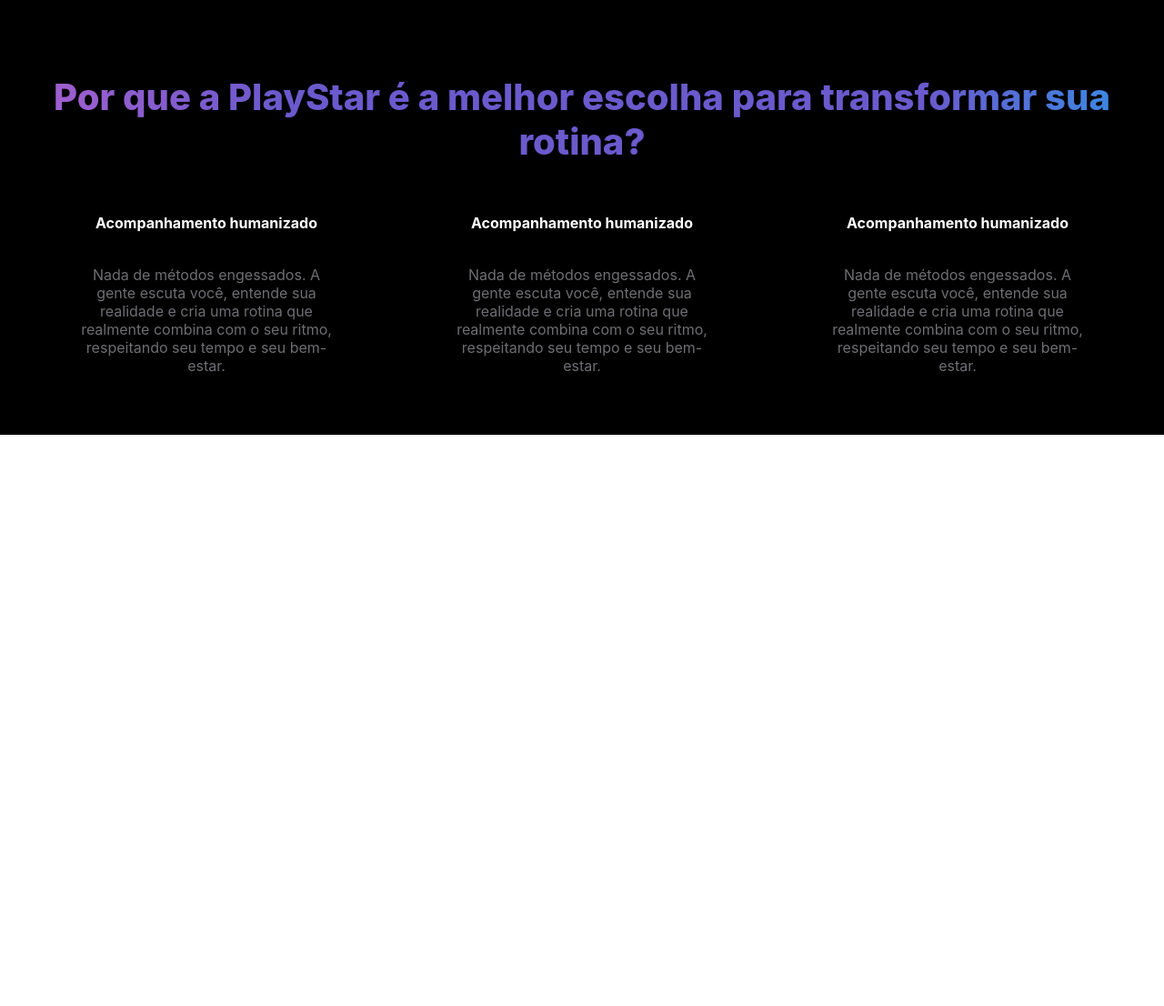
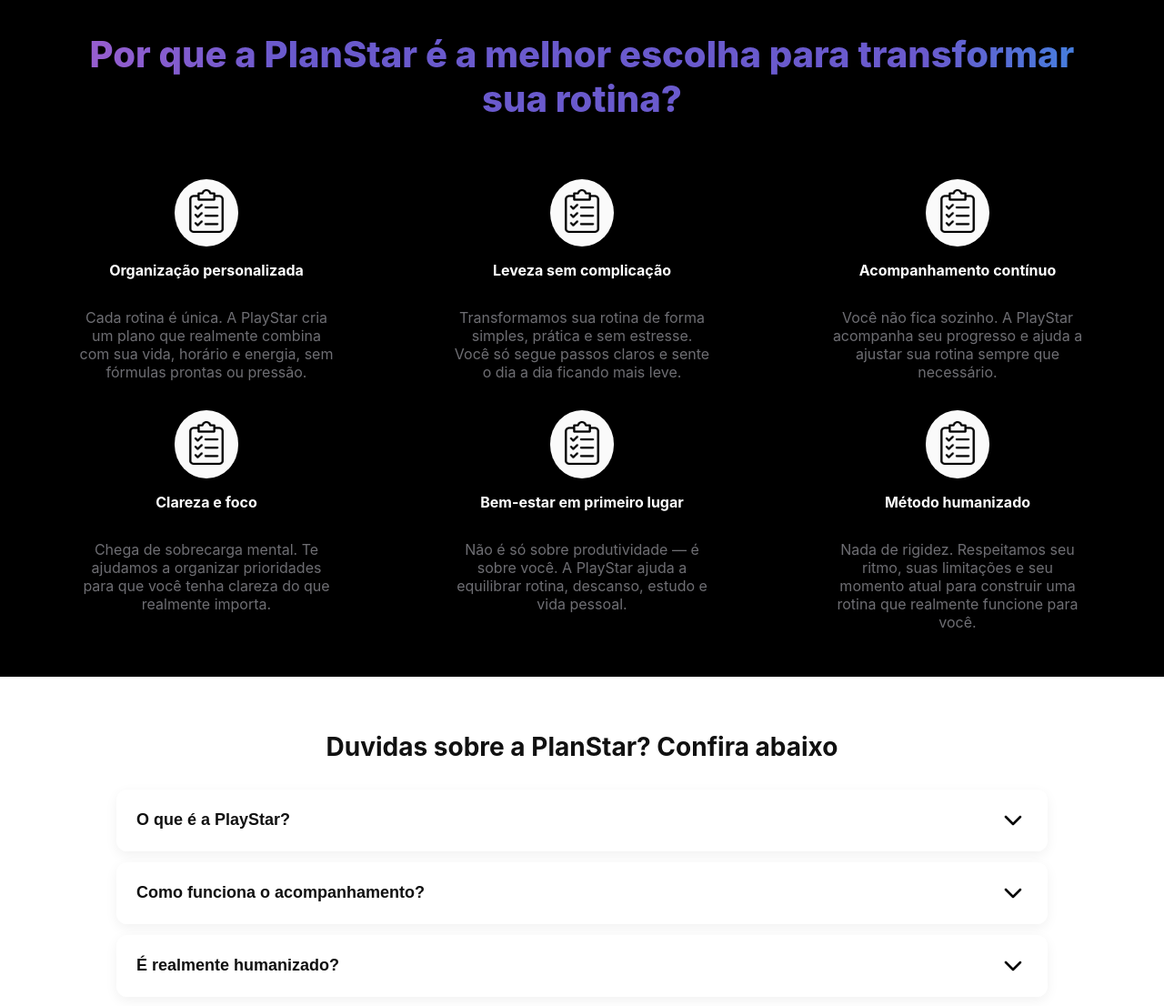
Before and after one commit to cauagoncalves-p/PlayStar---Site, a plain HTML site: page index.html in a window 1280 px wide. Shown: the part 1438-2544 px from the top of the page at 91% size. Before the commit the page ends 1916 px from the top, so only its background shows below. Drawn offline with Linux system fonts and the light colour scheme.

Commit message:
criando rolagem para services

```diff
--- a/index.html
+++ b/index.html
@@ -4,6 +4,7 @@
     <meta charset="UTF-8" />
     <meta name="viewport" content="width=device-width, initial-scale=1.0" />
     <link rel="stylesheet" href="style.css" />
+    <link rel="icon" type="image/png" href="./assets/favicon-logo.png" />
     <title>PlanStar — Consultoria de Rotina</title>
   </head>
   <body>
@@ -44,7 +45,11 @@
       </div>
 
       <div class="hero-right">
-        <img src="./assets/carderno_em_cima_da_mesa.png" alt="PlanStar Rotina" class="hero-img" />
+        <img
+          src="./assets/carderno_em_cima_da_mesa.png"
+          alt="PlanStar Rotina"
+          class="hero-img"
+        />
       </div>
     </section>
 
@@ -53,8 +58,8 @@
         <h3>Humanizada</h3>
         <p>
           Nada de métodos rígidos. Na PlanStar, sua rotina é organizada de forma
-      leve, respeitando seu tempo, limites e realidade. Você recebe orientação
-      personalizada para viver melhor.
+          leve, respeitando seu tempo, limites e realidade. Você recebe
+          orientação personalizada para viver melhor.
         </p>
       </div>
 
@@ -62,8 +67,8 @@
         <h3>Privada e Segura</h3>
         <p>
           Suas informações e desafios do dia a dia são tratados com total
-      confidencialidade. Nada é armazenado sem sua permissão — você sempre tem
-      controle total sobre seus dados.
+          confidencialidade. Nada é armazenado sem sua permissão — você sempre
+          tem controle total sobre seus dados.
         </p>
       </div>
 
@@ -78,28 +83,122 @@
     </section>
 
     <section class="keyPoints">
-    <h1 class="gradient-text">Por que a PlayStar é a melhor escolha para transformar sua rotina?</h1>
+      <h1 class="gradient-text">
+        Por que a PlanStar é a melhor escolha para transformar sua rotina?
+      </h1>
       <div class="keyPoints-div">
-
         <div class="keyPoints-describe">
-        <img src=""/>
-        <h4>Acompanhamento humanizado</h4>
-        <p>Nada de métodos engessados. A gente escuta você, entende sua realidade e cria uma rotina que realmente combina com o seu ritmo, respeitando seu tempo e seu bem-estar.</p>
+          <div class="keyPoints-divImg">
+            <img src="./assets/clipboard.png" alt="Organização personalizada" />
+          </div>
+          <h4>Organização personalizada</h4>
+          <p>
+            Cada rotina é única. A PlayStar cria um plano que realmente combina
+            com sua vida, horário e energia, sem fórmulas prontas ou pressão.
+          </p>
         </div>
 
         <div class="keyPoints-describe">
-        <img src=""/>
-        <h4>Acompanhamento humanizado</h4>
-        <p>Nada de métodos engessados. A gente escuta você, entende sua realidade e cria uma rotina que realmente combina com o seu ritmo, respeitando seu tempo e seu bem-estar.</p>
+          <div class="keyPoints-divImg">
+            <img src="./assets/clipboard.png" alt="Organização personalizada" />
+          </div>
+          <h4>Leveza sem complicação</h4>
+          <p>
+            Transformamos sua rotina de forma simples, prática e sem estresse.
+            Você só segue passos claros e sente o dia a dia ficando mais leve.
+          </p>
         </div>
 
         <div class="keyPoints-describe">
-        <img src=""/>
-        <h4>Acompanhamento humanizado</h4>
-        <p>Nada de métodos engessados. A gente escuta você, entende sua realidade e cria uma rotina que realmente combina com o seu ritmo, respeitando seu tempo e seu bem-estar.</p>
+          <div class="keyPoints-divImg">
+            <img src="./assets/clipboard.png" alt="Organização personalizada" />
+          </div>
+          <h4>Acompanhamento contínuo</h4>
+          <p>
+            Você não fica sozinho. A PlayStar acompanha seu progresso e ajuda a
+            ajustar sua rotina sempre que necessário.
+          </p>
         </div>
 
+        <div class="keyPoints-describe">
+          <div class="keyPoints-divImg">
+            <img src="./assets/clipboard.png" alt="Organização personalizada" />
+          </div>
+          <h4>Clareza e foco</h4>
+          <p>
+            Chega de sobrecarga mental. Te ajudamos a organizar prioridades para
+            que você tenha clareza do que realmente importa.
+          </p>
+        </div>
+
+        <div class="keyPoints-describe">
+          <div class="keyPoints-divImg">
+            <img src="./assets/clipboard.png" alt="Organização personalizada" />
+          </div>
+          <h4>Bem-estar em primeiro lugar</h4>
+          <p>
+            Não é só sobre produtividade — é sobre você. A PlayStar ajuda a
+            equilibrar rotina, descanso, estudo e vida pessoal.
+          </p>
+        </div>
+
+        <div class="keyPoints-describe">
+          <div class="keyPoints-divImg">
+            <img src="./assets/clipboard.png" alt="Organização personalizada" />
+          </div>
+          <h4>Método humanizado</h4>
+          <p>
+            Nada de rigidez. Respeitamos seu ritmo, suas limitações e seu
+            momento atual para construir uma rotina que realmente funcione para
+            você.
+          </p>
+        </div>
       </div>
     </section>
+
+    <section class="accordion" id="services">
+      <h2>Duvidas sobre a PlanStar? Confira abaixo</h2>
+
+      <div class="accordion-item">
+        <button class="accordion-header">
+          O que é a PlayStar?
+          <img class="arrow" src="./assets/arrowdown.png" alt="">
+        </button>
+        <div class="accordion-content">
+          <p>
+            A PlayStar ajuda você a organizar sua rotina de forma leve, prática
+            e personalizada.
+          </p>
+        </div>
+      </div>
+
+      <div class="accordion-item">
+        <button class="accordion-header">
+          Como funciona o acompanhamento?
+          <img class="arrow" src="./assets/arrowdown.png" alt="">
+        </button>
+        <div class="accordion-content">
+          <p>
+            Você recebe orientação contínua e ajustes conforme sua rotina
+            evolui.
+          </p>
+        </div>
+      </div>
+
+      <div class="accordion-item">
+        <button class="accordion-header">
+          É realmente humanizado?
+          <img class="arrow" src="./assets/arrowdown.png" alt="">
+        </button>
+        <div class="accordion-content">
+          <p>
+            Sim! Nada de métodos rígidos. A gente respeita seu tempo e sua
+            energia.
+          </p>
+        </div>
+      </div>
+    </section>
+
+    <script src="./style.js"></script>
   </body>
 </html>
--- a/style.css
+++ b/style.css
@@ -1,3 +1,9 @@
+*{
+  margin: 0;
+  padding: 0;
+  box-sizing: border-box;
+}
+
 /* ===========================
    FONTES
 =========================== */
@@ -8,10 +14,12 @@
   font-weight:normal;
   font-style: normal;
 }
+html{
+  scroll-behavior: smooth;
+}
 
 body {
   font-family: -apple-system, BlinkMacSystemFont, "Inter", "Basier", sans-serif;
-  margin: 0;
   background: #ffffff;
   color: #1c1c1e;
 }
@@ -23,7 +31,7 @@
   display: flex;
   justify-content: space-between;
   align-items: center;
-  padding: 22px 0;
+  padding: 22px 10px;
   width: 80%;
   margin: 0 auto;
   background: transparent;
@@ -170,13 +178,13 @@
   background: #fafafa;
   padding: 32px;
   border-radius: 20px;
-  box-shadow: 0 6px 20px rgba(0,0,0,0.04);
+  box-shadow: 0 6px 20px rgba(0,0,0,0.06);
   transition: 0.2s ease;
 }
 
 .feature-item:hover {
   transform: translateY(-4px);
-  box-shadow: 0 16px 32px rgba(0,0,0,0.06);
+  box-shadow: 0 16px 32px rgba(0,0,0,0.08);
 }
 
 .feature-item h3 {
@@ -214,6 +222,7 @@
   -webkit-background-clip: text;
   color: transparent;
   animation: shine 9s linear infinite;
+  padding: 2rem;
 }
 
 @keyframes shine {
@@ -227,6 +236,7 @@
 
 .keyPoints h4{
   color:#fff;
+  margin-top: 1rem;
 }
 
 .keyPoints p{
@@ -237,6 +247,18 @@
   display: flex;
   justify-content: center;
   justify-content: space-between;
+  flex-wrap: wrap;
+}
+
+.keyPoints-divImg{
+  border-radius: 50%;
+  background-color: #fafafa;
+  padding: 0.7rem;
+}
+
+.keyPoints-describe img{
+  height: 3rem;
+  width: 3rem;
 }
 
 .keyPoints-describe{
@@ -244,9 +266,69 @@
   display: flex;
   flex-direction: column;
   align-items: center;
+  margin-top: 2rem;
 }
 
 .keyPoints-describe p{
   width: 80%;
   text-align: center;
+  margin-top: 2rem;
 }
+.accordion {
+  width: 80%;
+  margin: 60px auto;
+  font-family: -apple-system, BlinkMacSystemFont, "Inter", sans-serif;
+}
+
+.accordion h2 {
+  text-align: center;
+  margin-bottom: 30px;
+  font-weight: 700;
+  font-size: 28px;
+  color: #111;
+}
+
+.accordion-item {
+  background: #fff;
+  border-radius: 12px;
+  margin-bottom: 12px;
+  box-shadow: 0 4px 14px rgba(0,0,0,0.06);
+  overflow: hidden;
+}
+
+.accordion-header {
+  width: 100%;
+  padding: 18px 22px;
+  background: #fff;
+  border: none;
+  font-size: 18px;
+  font-weight: 600;
+  color: #111;
+  cursor: pointer;
+  display: flex;
+  justify-content: space-between;
+  align-items: center;
+}
+
+.arrow {
+  font-size: 18px;
+  transition: transform 0.3s ease;
+}
+
+.accordion-header.active .arrow {
+  transform: rotate(180deg);
+}
+
+.accordion-content {
+  max-height: 0;
+  overflow: hidden;
+  background: #fafafa;
+  padding: 0 22px;
+  transition: max-height 0.3s ease;
+}
+
+.accordion-content p {
+  margin: 16px 0;
+  color: #444;
+  line-height: 1.5;
+}
--- /dev/null
+++ b/style.js
@@ -0,0 +1,17 @@
+const headers = document.querySelectorAll(".accordion-header");
+
+headers.forEach((header) => {
+  header.addEventListener("click", () => {
+    const content = header.nextElementSibling;
+
+    // Toggle da seta
+    header.classList.toggle("active");
+
+    // Se estiver aberto, fecha
+    if (content.style.maxHeight) {
+      content.style.maxHeight = null;
+    } else {
+      content.style.maxHeight = content.scrollHeight + "px";
+    }
+  });
+});
```
Also changed, not shown: assets/arrowdown.png (added), assets/clipboard.png (added), assets/favicon-logo.png (added). Lines whose indentation alone changed are shown as unchanged.
